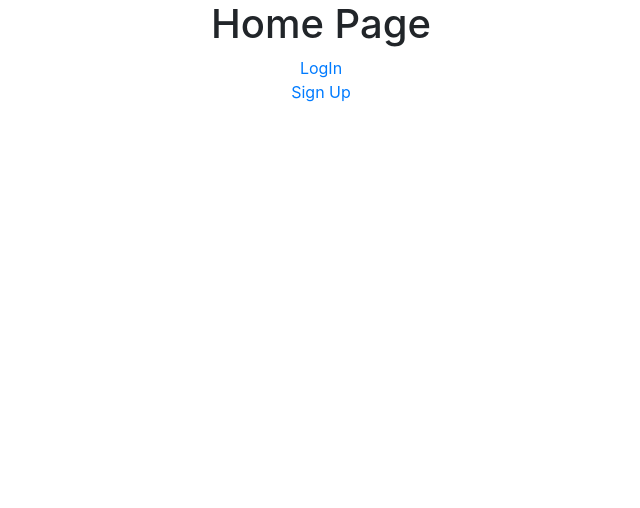
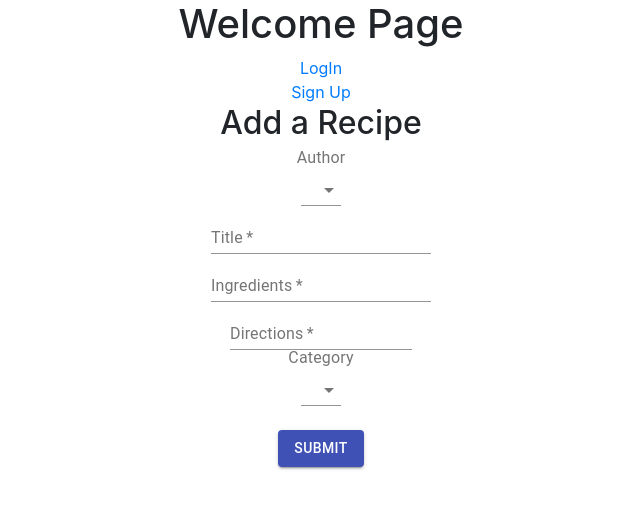
Before and after one commit to ricardo-ljr/Secret-Recipes-Front-end, a React (Create React App) app in the folder secret-recipes/: page /add in a window 1280 px wide. Shown: the top 508 px of the page, without its empty margins (319-959 px from the left). Built offline with nearby package versions, Linux system fonts and the light colour scheme.

Commit message:
Inside views

```diff
--- a/secret-recipes/src/App.js
+++ b/secret-recipes/src/App.js
@@ -3,16 +3,24 @@ import {Route, Link, BrowserRouter} from 'react-router-dom'
 import './App.css';
 import SignUp from './components/SignUp'
 import LogIn from './components/Login'
+import Home from './components/Home'
+import UserRecipes from './components/UserRecipes'
+import AddRecipe from './components/AddRecipe'
 
 function App() {
   return (
     <BrowserRouter>
     <div className="App">
-        <h1>Home Page</h1>
+        <h1>Welcome Page</h1>
         <Link to='/login'>LogIn</Link><br />
         <Link to='/signup'>Sign Up</Link>
-      <Route exact path='/signup' component={SignUp} />
-      <Route exact path='/login' component={LogIn} />
+        <Route exact path='/' component={Home}></Route>
+        <Route exact path='/user-recipes/'>
+          <UserRecipes />
+        </Route>
+        <Route exact path='/signup' component={SignUp} />
+        <Route exact path='/login' component={LogIn} />
+        <Route exact path='/add' component={AddRecipe} />
     </div>
     </BrowserRouter>
   );
--- /dev/null
+++ b/secret-recipes/src/components/AddRecipe.js
@@ -0,0 +1,61 @@
+import React, {useState} from 'react'
+import Select from '@material-ui/core/Select'
+import InputLabel from '@material-ui/core/InputLabel'
+import TextField from '@material-ui/core/TextField'
+import Button from '@material-ui/core/Button'
+import MenuItem from '@material-ui/core/MenuItem'
+
+const AddRecipe = () => {
+    const [recipe, setRecipe] = useState({
+        id: Date.now(),
+        author: '',
+        title: '',
+        ingredients: [],
+        directions: '',
+        category: ''
+    })
+
+    const handleChange = (e) => {
+        setRecipe({...recipe, [e.target.name]: e.target.value})
+    }
+    const handleSubmit = e => {
+        e.preventDefault();
+        setRecipe({
+            id: Date.now(),
+            author: '',
+            title: '',
+            ingredients: '',
+            directions: '',
+            category: ''
+        })
+    }
+
+    const authorList = ['abc', 'xyz', 'random']
+    const categoryList = ['Lunch', 'Dinner', 'Breakfast']
+
+    return (
+        <div>
+            <h2>Add a Recipe</h2>
+            <form>
+                <InputLabel id='author-label'>Author</InputLabel>
+                <Select required labelId='author-label' id='author' name='author' value={recipe.author} onChange={handleChange}>
+                    {authorList.map(author => {
+                        return <MenuItem value={author}>{author}</MenuItem>
+                    })}
+                </Select><br />
+                <TextField required label='Title' id='title' name='title' value={recipe.title} onChange={handleChange} /><br />
+                <TextField required label='Ingredients' id='ingredients' name='ingredients' value={recipe.ingredients} onChange={handleChange} /><br />
+                <TextField multiline required label='Directions' id='directions' name='directions' value={recipe.directions} onChange={handleChange} /><br />
+                <InputLabel id='category-label'>Category</InputLabel>
+                <Select required labelId='category-label' id='category' name='category' value={recipe.category} onChange={handleChange}>
+                    {categoryList.map(category => {
+                        return <MenuItem value={category}>{category}</MenuItem>
+                    })}
+                </Select><br /><br />
+                <Button type='submit' variant='contained' color='primary' onClick={handleSubmit}>Submit</Button>
+            </form>
+        </div>
+    )
+}
+
+export default AddRecipe
--- /dev/null
+++ b/secret-recipes/src/components/Home.js
@@ -0,0 +1,21 @@
+import React from 'react'
+import {Link} from 'react-router-dom'
+import RecipeCard from './RecipeCard'
+
+const Home = () => {
+    const allRecipes = ['Recipe 1', 'Recipe 2', 'Recipe 3', 'Recipe 4', 'Recipe 5', 'Recipe 6']
+    return (
+        <div>
+            <Link to='/'>All Recipes</Link>
+            <Link to='/user-recipes'>Recipes by Author</Link>
+            <Link to='/add'>Add Recipe</Link>
+            <div className='recipe-container'>
+                {allRecipes.map(recipe => {
+                    return <RecipeCard recipe={recipe} />
+                })}
+            </div>
+        </div>
+    )
+}
+
+export default Home
--- /dev/null
+++ b/secret-recipes/src/components/RecipeCard.js
@@ -0,0 +1,7 @@
+import React from 'react'
+
+const RecipeCard = ({recipe}) => {
+    return <p>Recipe : {recipe} </p>
+}
+
+export default RecipeCard
--- /dev/null
+++ b/secret-recipes/src/components/UserRecipes.js
@@ -0,0 +1,46 @@
+import React, {useState, useEffect} from 'react'
+import InputLabel from '@material-ui/core/InputLabel'
+import Select from '@material-ui/core/Select'
+import MenuItem from '@material-ui/core/MenuItem'
+import Button from '@material-ui/core/Button'
+import RecipeCard from './RecipeCard'
+
+const getRecipes = author => {
+    return ['Recipe 1', 'Recipe 2', 'Recipe 3']
+}
+const UserRecipes = () => {
+    const [author, setAuthor] = useState('')
+    const [recipes, setRecipes] = useState([]);
+
+    const handleChange = e => {
+        setAuthor(e.target.value)
+    }
+    const handleSubmit = e => {
+        e.preventDefault();
+        setRecipes(getRecipes(author))
+        setAuthor('');
+    }
+
+    const authorList = ['abc', 'xyz', 'random']
+
+    return (
+        <div>
+            <form>
+                <InputLabel id='author-label'>Select the Author</InputLabel>
+                <Select labelId='author-label' id='author' name='author' value={author} onChange={handleChange}>
+                    {authorList.map(author => {
+                        return <MenuItem value={author}>{author}</MenuItem>
+                    })}
+                </Select>
+                <Button type='submit' variant='contained' color='primary' onClick={handleSubmit}>Get Recipes</Button>
+            </form>
+            <div className = 'recipe-container'>
+                {recipes.map(recipe => {
+                    return <RecipeCard recipe={recipe} />
+                })}
+            </div>
+        </div>
+    )
+}
+
+export default UserRecipes
```
